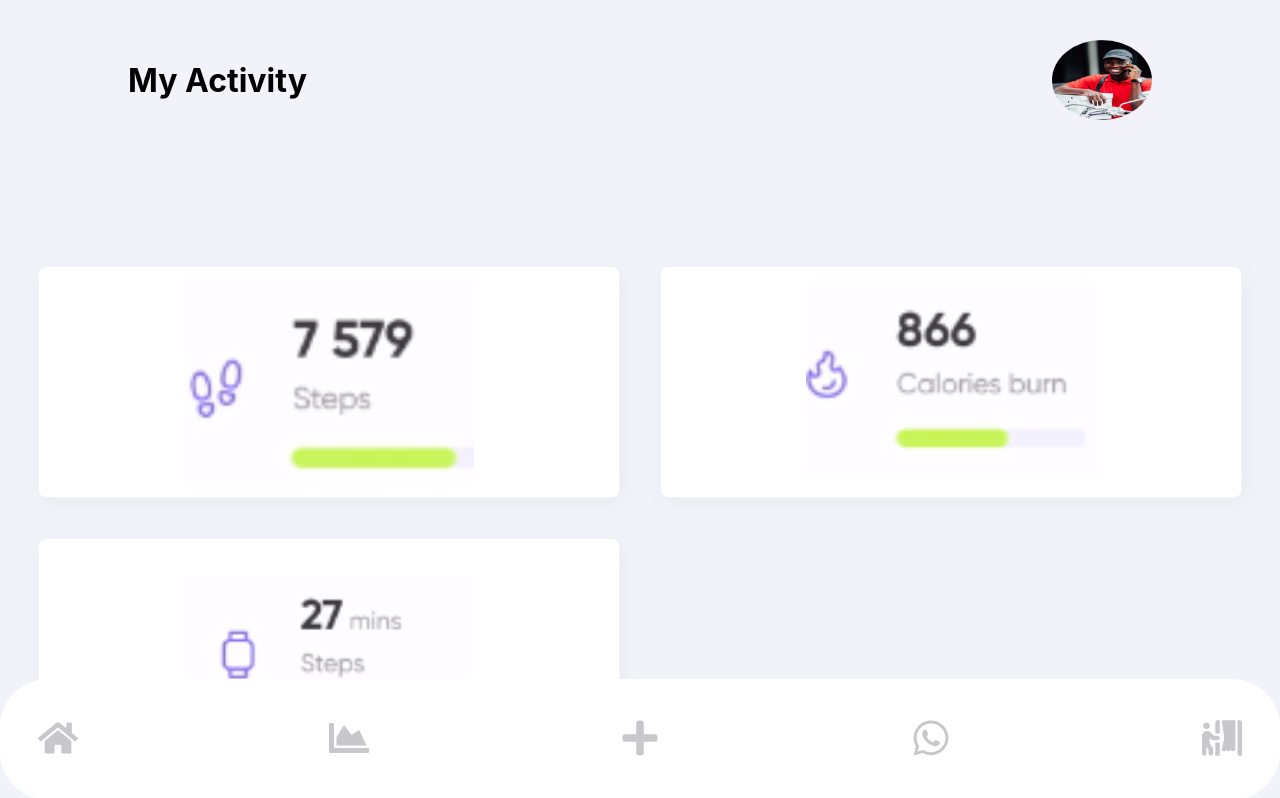
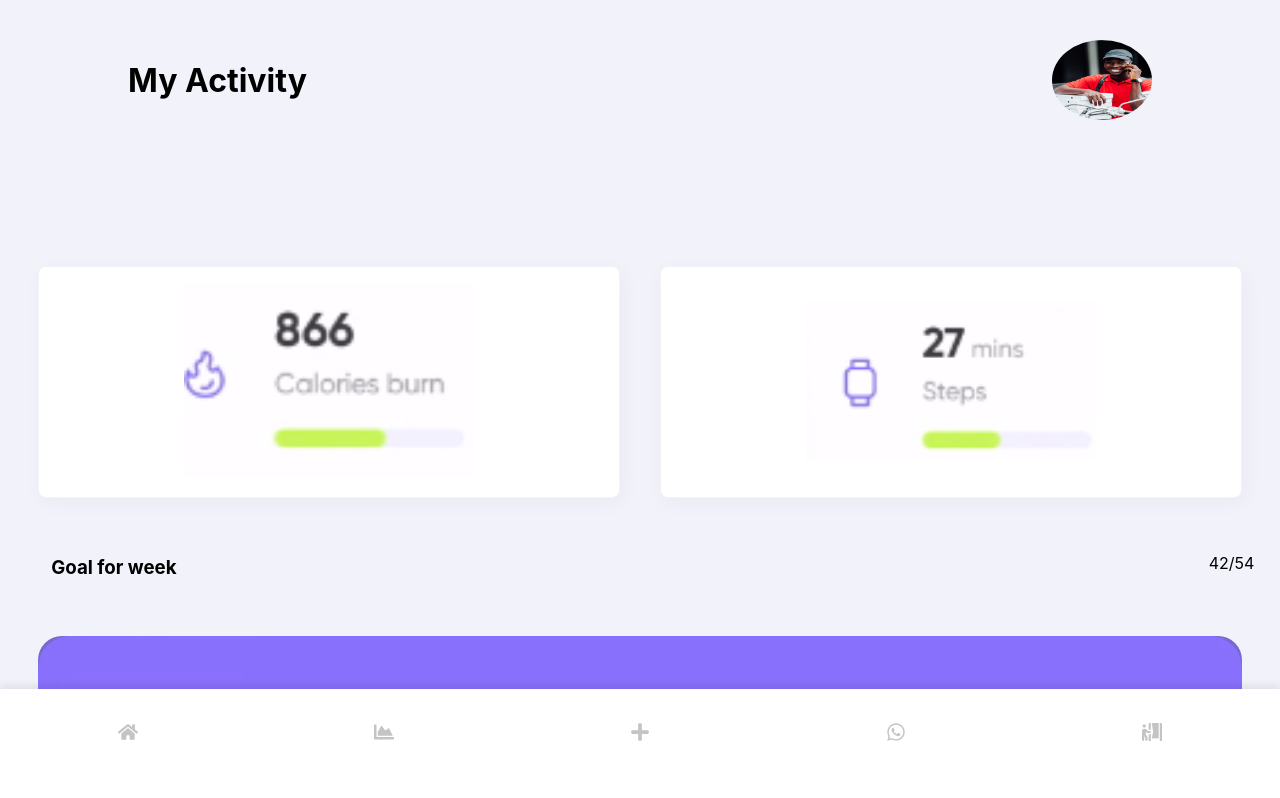
Before and after one commit to jamesobed/Weight-Loss-App, a React (Create React App) app: page / in a window 1280 px wide. Shown: the top 798 px of the page. Built offline with nearby package versions, Linux system fonts and the light colour scheme.

Commit message:
introduced useState to manage data sharing between siblings

```diff
--- a/src/components/Landing/Footer.jsx
+++ b/src/components/Landing/Footer.jsx
@@ -1,30 +1,187 @@
-import React from "react";
+import React, { useState } from "react";
 import { FooterStyle } from "../../styles/LandingStyles";
 import {
   FaHome,
   FaWhatsapp,
   FaChartArea,
   FaPlus,
-  FaPersonBooth
+  FaPersonBooth,
 } from "react-icons/fa";
-export const Footer = () => {
+export const Footer = ({ setActive }) => {
+  const [activeTab, setActiveTab] = useState("");
+  const footerIcons = ["home", "chart", "plus", "whatsapp", "personBooth"];
+
+  const handSetActive = () => {
+    setActive(activeTab);
+  };
   return (
     <FooterStyle>
-      <div className="footerMenu">
-        <div>
-          <FaHome className="social-icon" />
+      <div
+        className="foot-nav"
+        style={{
+          display: "flex",
+          justifyContent: "space-between",
+          width: "100%",
+          position: "fixed",
+          bottom: "0",
+          backgroundColor: "#fff",
+          boxShadow: "0px -2px 10px rgba(0, 0, 0, 0.1)",
+        }}
+      >
+        <div
+          className="footerMenu"
+          style={{
+            display: "flex",
+            flexDirection: "column",
+            alignItems: "center",
+            justifyContent: "center",
+            width: "20%",
+            height: "60px",
+            cursor: "pointer",
+          }}
+          onClick={() => {
+            setActiveTab(footerIcons[0]);
+            handSetActive();
+          }}
+        >
+          <FaHome
+            style={{
+              color: activeTab === "home" ? "#213f7d" : "#c4c4c4",
+              fontSize: "20px",
+            }}
+            className="social-icon"
+          />
+          <p
+            style={{
+              color: activeTab === "home" ? "#213f7d" : "#c4c4c4",
+              fontSize: "12px",
+              fontWeight: "600",
+            }}
+          ></p>
         </div>
-        <div>
-          <FaChartArea className="social-icon" />
+        <div
+          className="footerMenu"
+          style={{
+            display: "flex",
+            flexDirection: "column",
+            alignItems: "center",
+            justifyContent: "center",
+            width: "20%",
+            height: "60px",
+            cursor: "pointer",
+          }}
+          onClick={() => {
+            setActiveTab(footerIcons[1]);
+            handSetActive();
+          }}
+        >
+          <FaChartArea
+            style={{
+              color: activeTab === "chart" ? "#213f7d" : "#c4c4c4",
+              fontSize: "20px",
+            }}
+            className="social-icon"
+          />
+          <p
+            style={{
+              color: activeTab === "chart" ? "#213f7d" : "#c4c4c4",
+              fontSize: "12px",
+              fontWeight: "600",
+            }}
+          ></p>
         </div>
-        <div>
-          <FaPlus className="social-icon" />
+        <div
+          className="footerMenu"
+          style={{
+            display: "flex",
+            flexDirection: "column",
+            alignItems: "center",
+            justifyContent: "center",
+            width: "20%",
+            height: "60px",
+            cursor: "pointer",
+          }}
+          onClick={() => {
+            setActiveTab(footerIcons[2]);
+            handSetActive();
+          }}
+        >
+          <FaPlus
+            style={{
+              color: activeTab === "add" ? "#213f7d" : "#c4c4c4",
+              fontSize: "20px",
+            }}
+            className="social-icon"
+          />
+          <p
+            style={{
+              color: activeTab === "add" ? "#213f7d" : "#c4c4c4",
+              fontSize: "12px",
+              fontWeight: "600",
+            }}
+          ></p>
         </div>
-        <div>
-          <FaWhatsapp className="social-icon" />
+        <div
+          className="footerMenu"
+          style={{
+            display: "flex",
+            flexDirection: "column",
+            alignItems: "center",
+            justifyContent: "center",
+            width: "20%",
+            height: "60px",
+            cursor: "pointer",
+          }}
+          onClick={() => {
+            setActiveTab(footerIcons[3]);
+            handSetActive();
+          }}
+        >
+          <FaWhatsapp
+            style={{
+              color: activeTab === "whatsapp" ? "#213f7d" : "#c4c4c4",
+              fontSize: "20px",
+            }}
+            className="social-icon"
+          />
+          <p
+            style={{
+              color: activeTab === "whatsapp" ? "#213f7d" : "#c4c4c4",
+              fontSize: "12px",
+              fontWeight: "600",
+            }}
+          ></p>
         </div>
-        <div>
-          <FaPersonBooth className="social-icon" />
+        <div
+          className="footerMenu"
+          style={{
+            display: "flex",
+            flexDirection: "column",
+            alignItems: "center",
+            justifyContent: "center",
+            width: "20%",
+            height: "60px",
+            cursor: "pointer",
+          }}
+          onClick={() => {
+            setActiveTab(footerIcons[4]);
+            handSetActive();
+          }}
+        >
+          <FaPersonBooth
+            style={{
+              color: activeTab === "profile" ? "#213f7d" : "#c4c4c4",
+              fontSize: "20px",
+            }}
+            className="social-icon"
+          />
+          <p
+            style={{
+              color: activeTab === "profile" ? "#213f7d" : "#c4c4c4",
+              fontSize: "12px",
+              fontWeight: "600",
+            }}
+          ></p>
         </div>
       </div>
     </FooterStyle>
--- a/src/components/WorkoutCard.jsx
+++ b/src/components/WorkoutCard.jsx
@@ -140,12 +140,12 @@ export const SingleCardStyle = styled.div`
   }
 `;
 const Usercards = [
-  {
-    id: 1,
-    icon: step1,
-    caption: "Users",
-    amount: "7 579",
-  },
+//   {
+//     id: 1,
+//     icon: step1,
+//     caption: "Users",
+//     amount: "7 579",
+//   },
   {
     id: 2,
     icon: step2,
@@ -153,7 +153,7 @@ const Usercards = [
     amount: "866",
   },
   {
-    id: 2,
+    id: 3,
     icon: stp3,
     caption: "Active Users",
     amount: "27",
@@ -202,5 +202,19 @@ export const SingleCard = () => {
     </SingleCardStyle>
   );
 };
+export const SimpleCard = () => {
+  return (
+    <SingleCardStyle
+      id="usersDashboard"
+      className="pt-5 pb-3 px-2 d-grid d-sm-flex justify-content-between"
+    >
+      <div id="usercard" className="py-3 px-3">
+        <FaBicycle className="social-icon" />
+        <h3>Muscle Builder</h3>
+        <FaPlay className="social-icon" />
+      </div>
+    </SingleCardStyle>
+  );
+};
 
 export default UsersDashboardCard;
--- a/src/pages/LandingPage.jsx
+++ b/src/pages/LandingPage.jsx
@@ -1,23 +1,32 @@
-import React from "react";
+import React, { useState } from "react";
 import { ProductSection, WorkOutCard } from "../styles/LandingStyles";
 import { Nav } from "../styles/NavbarStyles";
 import loginImg from "../assets/icon/loginImg.png";
 import chart from "../assets/chart.png";
 
-// import { Navbar } from "../components/Landing/Navbar";
 import { Footer } from "../components/Landing/Footer";
 import AOS from "aos";
 import "aos/dist/aos.css";
 import { useEffect } from "react";
-import UsersDashboardCard, { SingleCard } from "../components/WorkoutCard";
+import UsersDashboardCard, {
+  SingleCard,
+  SimpleCard,
+} from "../components/WorkoutCard";
 
 export const LandingPage = () => {
+  const [active, setActive] = useState();
+
   useEffect(() => {
     AOS.init();
   }, []);
+
+  console.log(active);
   return (
     <div>
-      {/* <Navbar landing /> */}
+      {active === "chart" ? (
+        <SimpleCard />
+      ) : (
+        <>
           <Nav>
             <h1>My Activity</h1>
             <img className="nav-img" src={loginImg} alt="" />
@@ -27,7 +36,6 @@ export const LandingPage = () => {
           <br />
           <br />
           <br />
-      {/* ABOUT SECTION */}
           <WorkOutCard>
             <UsersDashboardCard />
           </WorkOutCard>
@@ -71,7 +79,9 @@ export const LandingPage = () => {
           <br />
           <br />
           <br />
-      <Footer />
+        </>
+      )}
+      <Footer setActive={setActive} />
     </div>
   );
 };
--- a/src/styles/LandingStyles.js
+++ b/src/styles/LandingStyles.js
@@ -145,17 +145,17 @@ export const FooterStyle = styled.div`
     list-style-type: none;
     justify-content: center;
     margin: auto;
-    padding: 3%;
+    padding: 2%;
     margin: 0% 0;
     justify-content: space-between;
   }
 
-  & .footerMenu .social-icon {
+  & .foot-nav .footerMenu .social-icon {
     cursor: pointer;
     font-size: 2.5rem;
     color: #c8c8cc;
   }
-  & .footerMenu .social-icon:hover {
+  & .foot-nav .footerMenu .social-icon:hover {
     color: #212423;
     width: 300px;
     transition: width 2s, height 4s;
```
Also changed, not shown: src/components/Landing/Add.jsx (added, +137 -0 lines). Lines whose indentation alone changed are shown as unchanged.
